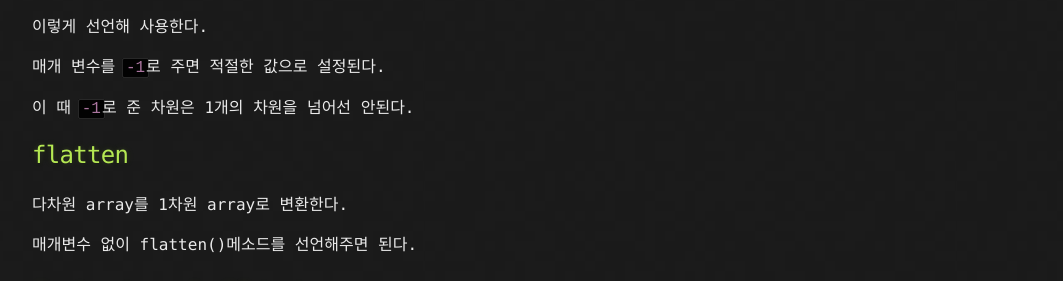
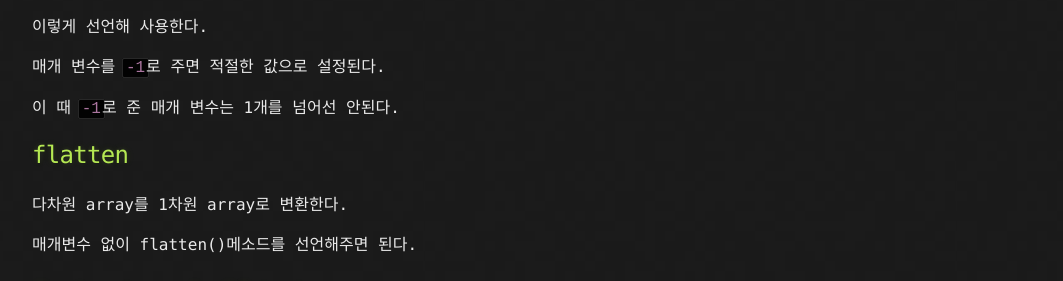
Before and after one commit to CodeNinja1126/CodeNinja1126.github.io, a Jekyll site: the page built from _posts/2020-11-18-013.md, in a window 1280 px wide and 900 px high, scrolled down 1574 px. Shown: the part 162-443 px from the top of the window, without its empty margins (108-1171 px from the left). Built offline with Jekyll 4.4.1, drawn with Linux system fonts in a browser that asks for light colours.

Commit message:
Update 2020-11-18-013.md

```diff
--- a/_posts/2020-11-18-013.md
+++ b/_posts/2020-11-18-013.md
@@ -76,7 +76,7 @@ np.array(test_matrix).reshape(2,2,2)
 
 매개 변수를 `-1`로 주면 적절한 값으로 설정된다.
 
-이 때 `-1`로 준 차원은 1개의 차원을 넘어선 안된다.
+이 때 `-1`로 준 매개 변수는 1개를 넘어선 안된다.
 
 ## flatten
 
```
